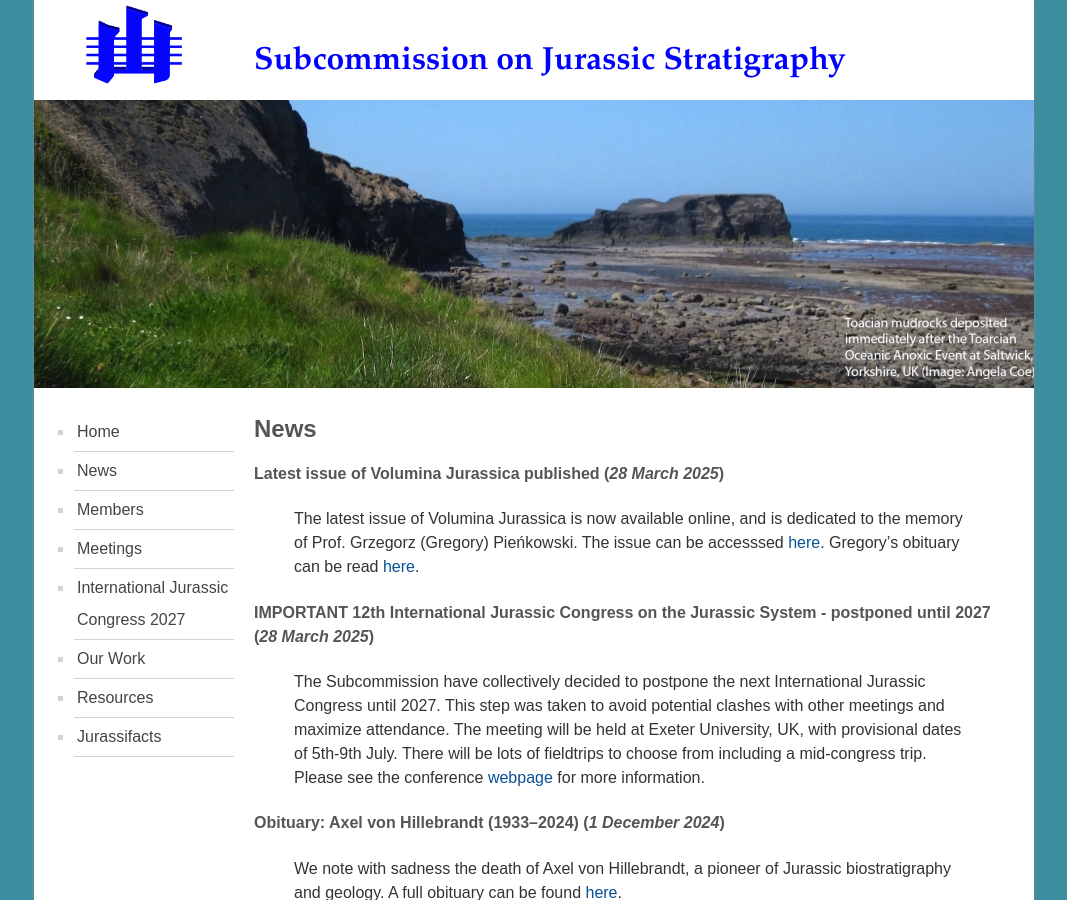
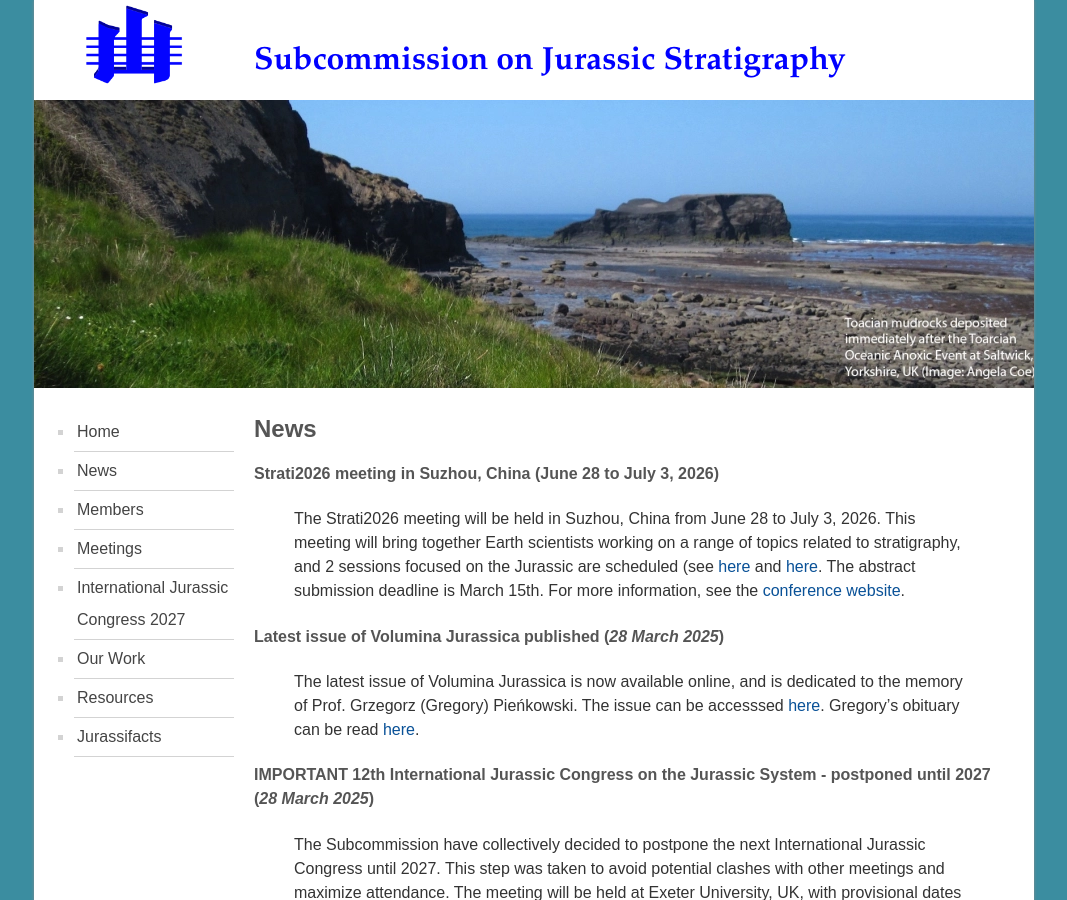
Before and after one commit to i-c-stratigraphy/subcommission-jurassic, a Jekyll site: the page built from pages/news.md, in a window 1280 px wide and 900 px high. Shown: the whole window, without its empty margins (106-1173 px from the left). Built offline with Jekyll 4.4.1, drawn with Linux system fonts in a browser that asks for light colours.

Commit message:
Update news.md

```diff
--- a/pages/news.md
+++ b/pages/news.md
@@ -4,6 +4,9 @@ title: "News"
 permalink: /news
 ---
 ## News
+
+#### Strati2026 meeting in Suzhou, China (June 28 to July 3, 2026)
+> The Strati2026 meeting will be held in Suzhou, China from June 28 to July 3, 2026. This meeting will bring together Earth scientists working on a range of topics related to stratigraphy, and 2 sessions focused on the Jurassic are scheduled (see [here](https://strati2026.org/page/strati_2026_session_excursions/g7.html) and [here](https://strati2026.org/page/strati_2026_session_excursions/s9.html). The abstract submission deadline is March 15th. For more information, see the [conference website](https://strati2026.org/).
 
 #### Latest issue of Volumina Jurassica published (*28 March 2025*)
 > The latest issue of Volumina Jurassica is now available online, and is dedicated to the memory of Prof. Grzegorz (Gregory) Pieńkowski. The issue can be accesssed [here](https://vjs.pgi.gov.pl/issue/view/23575). Gregory's obituary can be read [here](pieńkowski).
```
